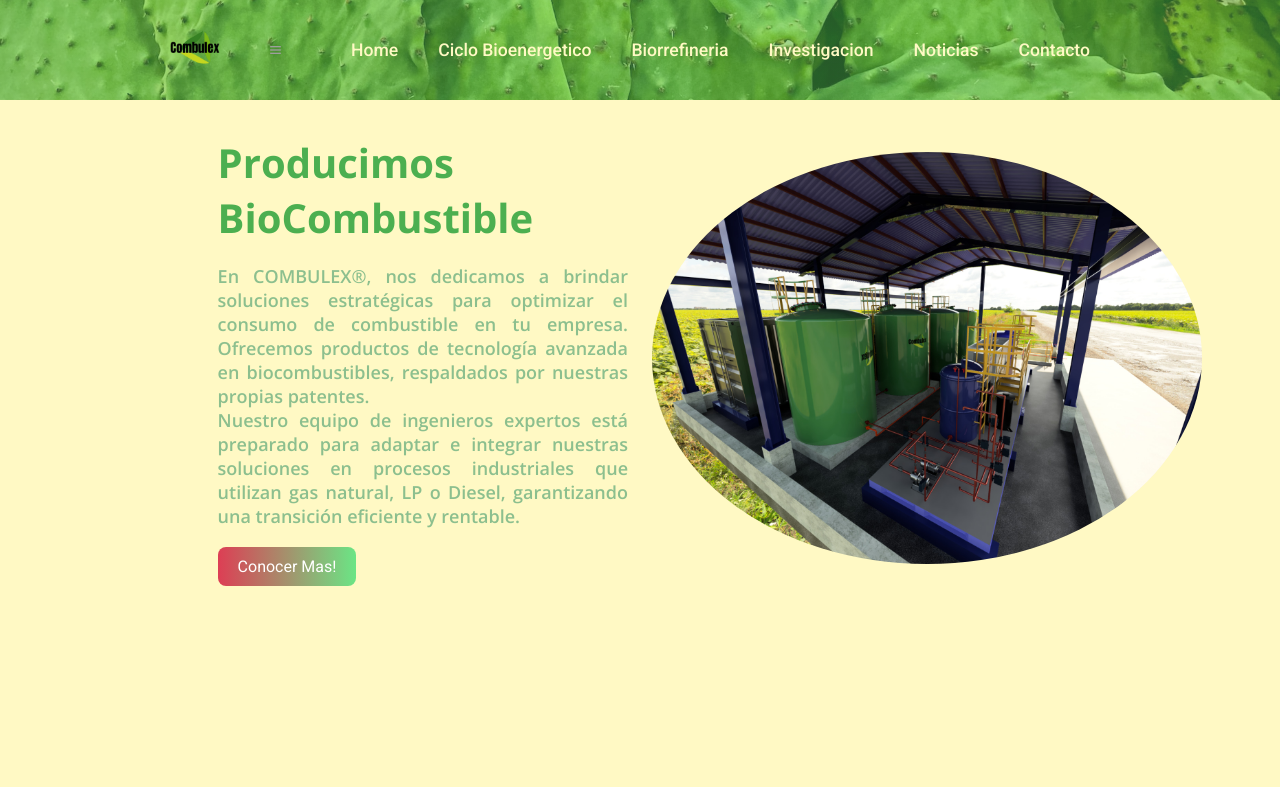
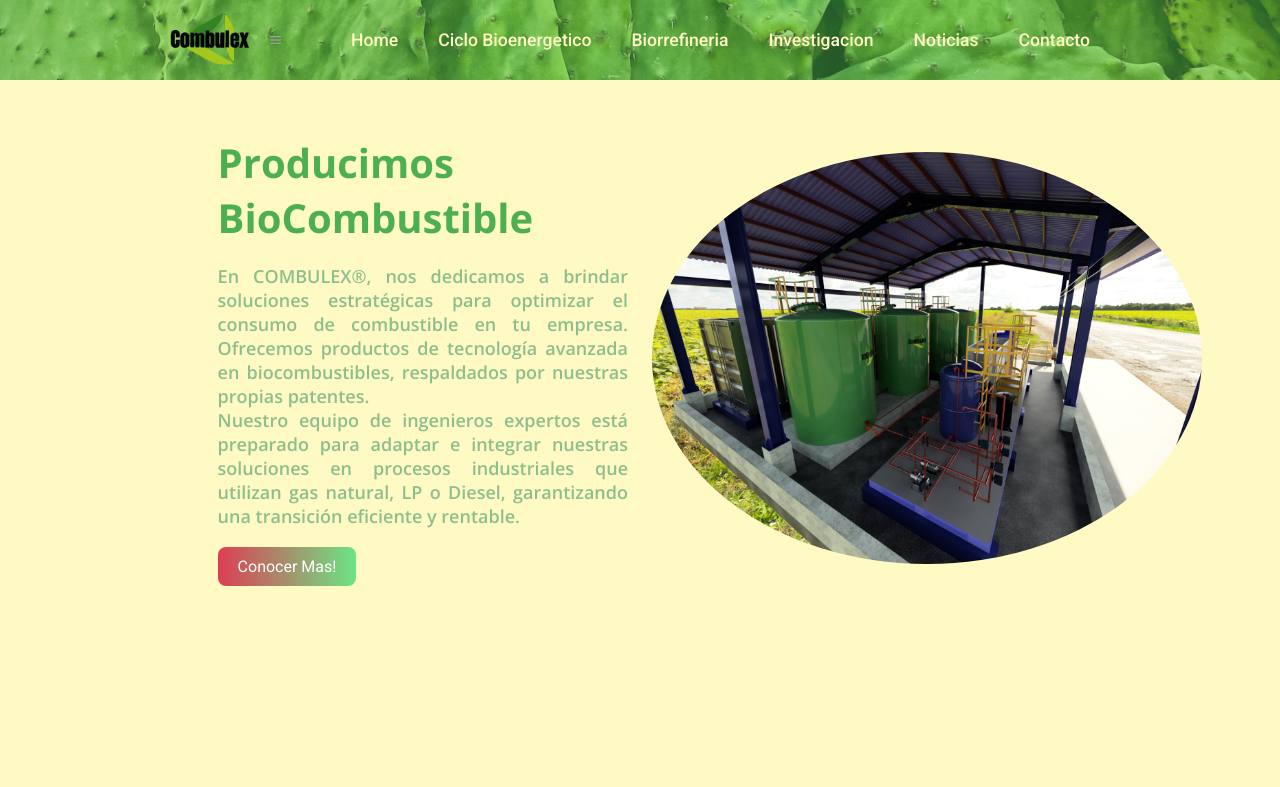
Before and after one commit to SrRndom/Combulex_Web, a plain HTML site: page index.html in a window 1280 px wide. Shown: the top 787 px of the page. Drawn offline with nearby package versions, Linux system fonts and the light colour scheme.

Commit message:
Header Fixd

```diff
--- a/css/style.css
+++ b/css/style.css
@@ -55,17 +55,28 @@ h2 {
     color: var(--beige-sand);
 }
 
-header {
+/* header {
     display: flex;
     align-items: center;
-    padding: 10px 20px; /* Ajusta según tus necesidades */
+    padding: 10px 20px; Ajusta según tus necesidades
     background-color: var(--bg-color);
+} */
+
+.logo-container {
+    position: relative;
+    height: 20px; /* o el alto que desees para el navbar */
+    width: 50px; /* o el ancho que desees para el logo */
 }
 
+/* Estilos para el logo */
 #company-logo {
-    width: 50px; /* Ajusta este valor según el tamaño deseado */
-    height: auto; /* Esto mantendrá la proporción de la imagen */
-    align-self: center;
+    position: absolute;
+    top: 50%;
+    left: 0;
+    transform: translateY(-50%); /* Centra el logo verticalmente */
+    width: 80px; /* o el ancho que desees para el logo */
+    height: auto;
+    z-index: 10; /* Asegura que el logo esté por encima de otros elementos */
 }
 
 body {
--- a/index.html
+++ b/index.html
@@ -12,9 +12,11 @@
 </head>
 <body>
     <header>
-        <a href="index.html">
-            <img src="/resources/Combulex_logo.png" alt="Combulex_logo" id="company-logo">
-        </a>
+        <div class="logo-container">
+            <a href="index.html">
+                <img src="/resources/image2vector.svg" alt="Combulex_logo" id="company-logo">
+            </a>
+        </div>
         <div class="bx bx-menu" id="menu-icon"></div>
 
         <ul class="navbar">
@@ -97,7 +99,7 @@
                 </div>
 
                 <div class="col">
-                    <h4>Nustros Servicios</h4>
+                    <h4>Nuestros Servicios</h4>
                     <ul>
                         <li><a href="#">Cotizaciones</a></li>
                         <li><a href="#">Investiacion</a></li>
```
Also changed, not shown: resources/image2vector.svg (added).
